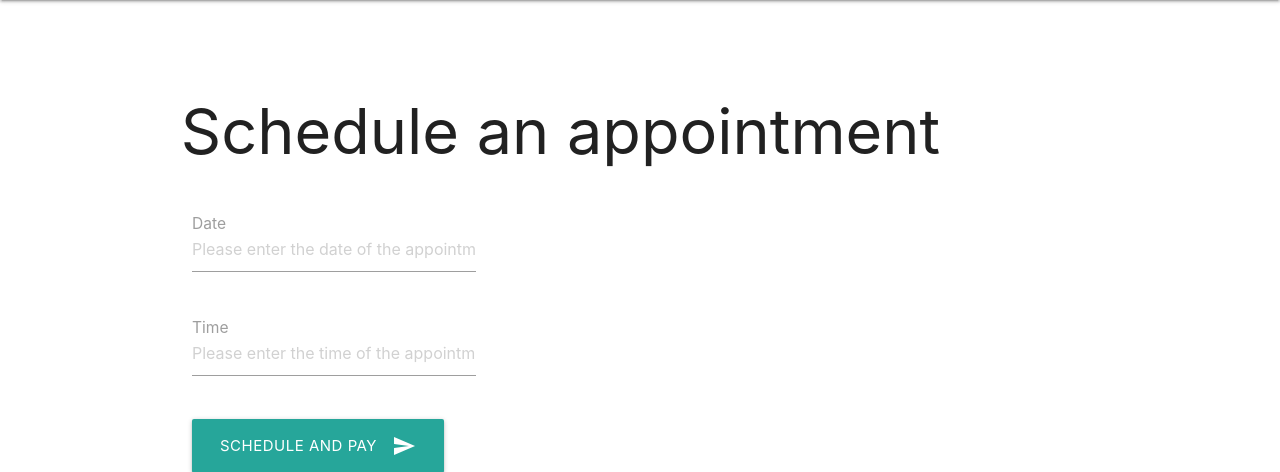
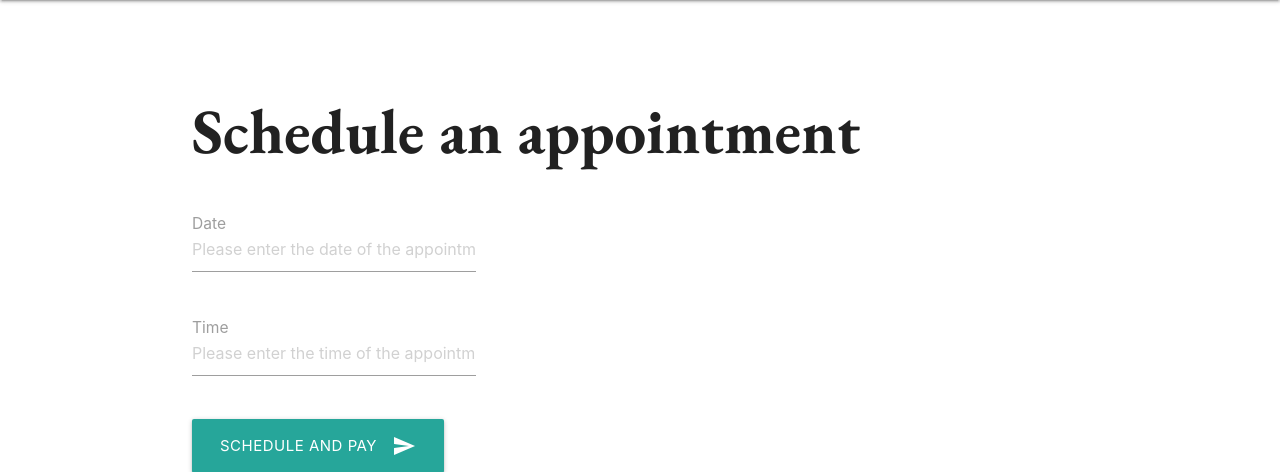
Before and after one commit to 0xFFFFFF1D/capstone-project, a PHP site: page /schedule_login.html in a window 1280 px wide. Shown: the part 64-536 px from the top of the page. Run offline with PHP 8.4, Linux system fonts and the light colour scheme; some libraries are stand-ins or nearby versions.

Commit message:
Changed like a couple things

```diff
--- a/schedule_login.html
+++ b/schedule_login.html
@@ -49,8 +49,11 @@
     <div class="container myElement">
         <form class="col s12">
             <div class="row">
-                    <h1>Schedule an appointment</h1>
+                <div class="col">
+                     <h1 class="header header-font">Schedule an appointment</h1>
+                </div>
             </div>
+
             <div class="row">
                 <div class="input-field col s4">
                     <input type="text" class="datepicker no-autoinit" name="date" id="date" placeholder="Please enter the date of the appointment" required>
@@ -65,7 +68,7 @@
             </div>
             <div class="row">
                 <div class="col s4">
-                    <a class="btn-large waves-effect waves-light" href="">
+                    <a class="btn-large waves-effect waves-light" href="payment_login.html">
                         Schedule and Pay <i class="material-icons right">send</i>
                     </a>
                 </div>
```
Also changed, not shown: css/style.css (+7 -1 lines), 1 other file.
